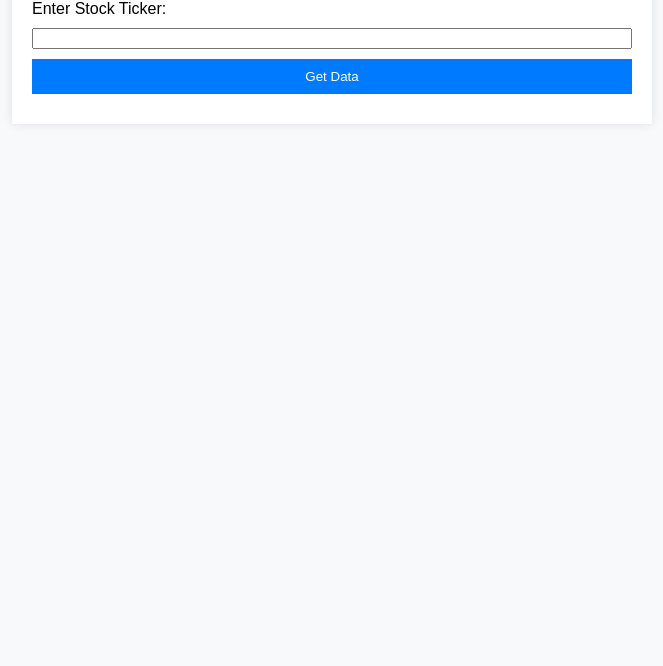
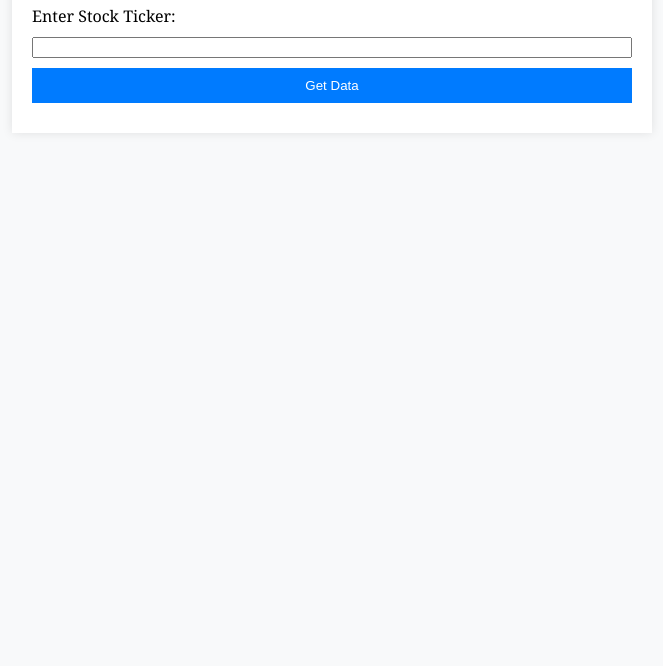
Before and after one commit to Liyuzhou-Franklin/Ticker-analysis-project, a plain HTML site: page index.html in a window 1280 px wide. Shown: the part 134-800 px from the top of the page, without its empty margins (308-971 px from the left). Drawn offline with Linux system fonts and the light colour scheme; files that its build step writes are made by us from their sources.

Commit message:
Update styles.css

```diff
--- a/styles.css
+++ b/styles.css
@@ -1,5 +1,5 @@
 body {
-    font-family: Arial, sans-serif;
+    font-family: "Cambria", Times, serif;
     background-color: #f8f9fa;
     margin: 0;
     padding: 0;
```
